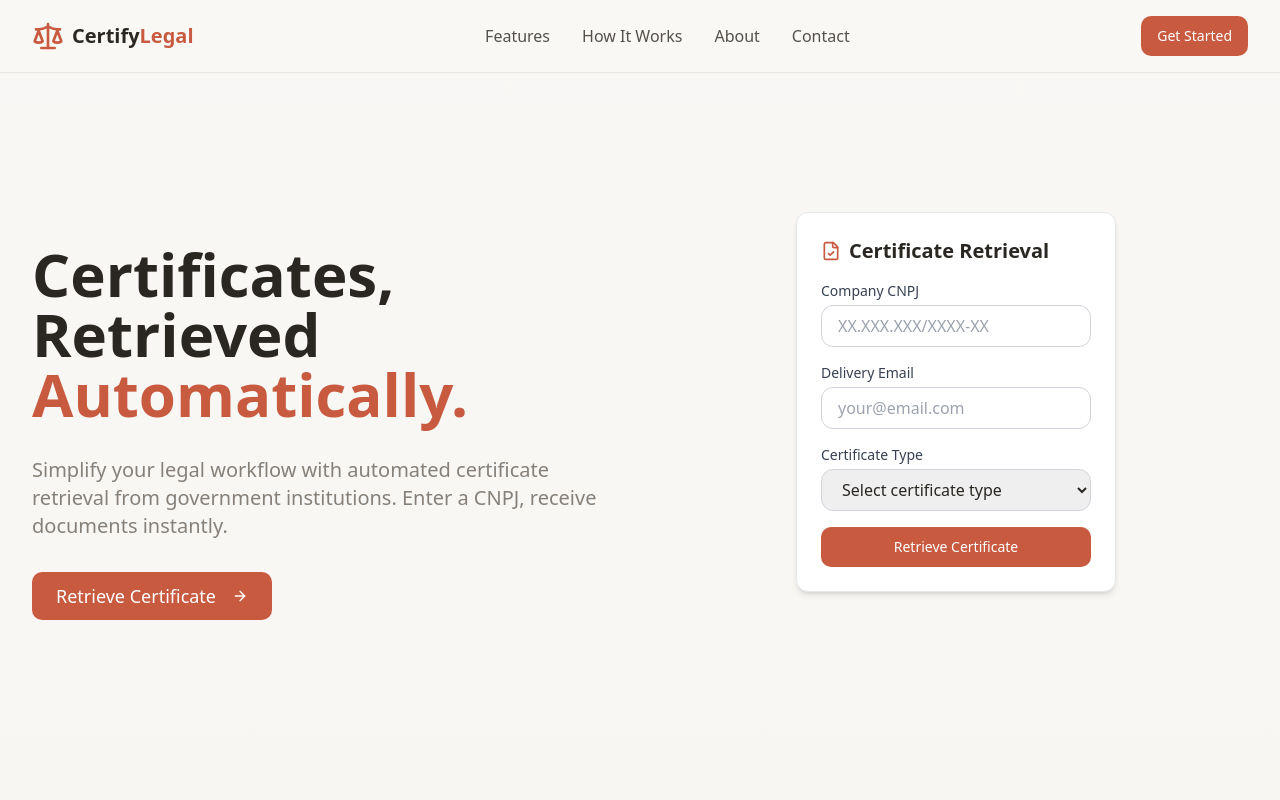
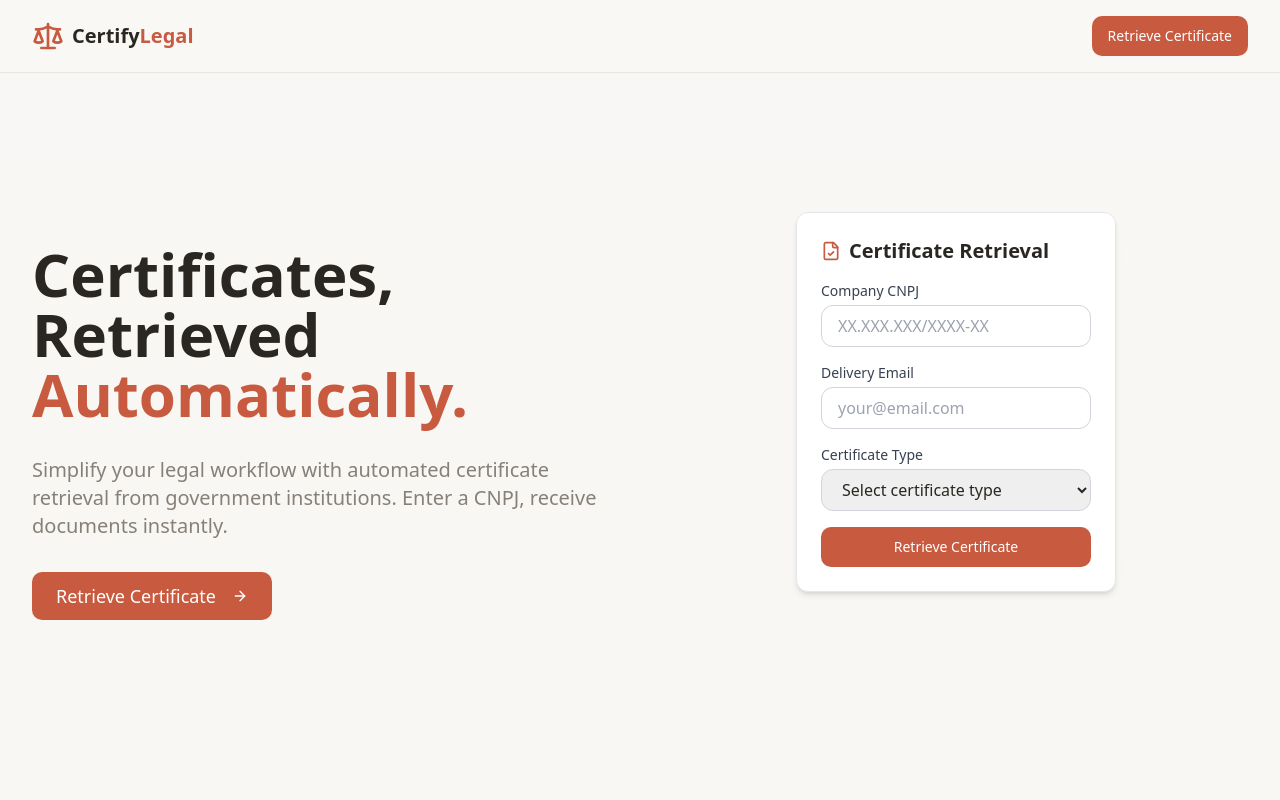
Before and after one commit to justouseai/brew-it-smartly-app-47, a React (Vite) app: page / in a window 1280 px wide. Shown: the top 800 px of the page. Built offline with nearby package versions, Linux system fonts and the light colour scheme.

Commit message:
Remove navigation menu
Remove the navigation menu component as it is no longer needed.

```diff
--- a/src/components/Header.tsx
+++ b/src/components/Header.tsx
@@ -1,7 +1,7 @@
 
 import { useState } from "react";
 import { Button } from "@/components/ui/button";
-import { Scale, PanelTop } from "lucide-react";
+import { Scale } from "lucide-react";
 
 const Header = () => {
   const [isMenuOpen, setIsMenuOpen] = useState(false);
@@ -15,16 +15,9 @@ const Header = () => {
             <span className="ml-2 text-xl font-bold">Certify<span className="text-law-light">Legal</span></span>
           </div>
 
-          <nav className="hidden md:flex space-x-8">
-            <a href="#features" className="text-foreground/80 hover:text-foreground transition-colors">Features</a>
-            <a href="#how-it-works" className="text-foreground/80 hover:text-foreground transition-colors">How It Works</a>
-            <a href="#about" className="text-foreground/80 hover:text-foreground transition-colors">About</a>
-            <a href="#contact" className="text-foreground/80 hover:text-foreground transition-colors">Contact</a>
-          </nav>
-
           <div className="hidden md:block">
             <Button className="bg-law-light hover:bg-law-medium text-white">
-              Get Started
+              Retrieve Certificate
             </Button>
           </div>
 
@@ -52,39 +45,11 @@ const Header = () => {
         {isMenuOpen && (
           <div className="md:hidden py-4 border-t">
             <nav className="flex flex-col space-y-4">
-              <a
-                href="#features"
-                className="text-foreground/80 hover:text-foreground transition-colors"
-                onClick={() => setIsMenuOpen(false)}
-              >
-                Features
-              </a>
-              <a
-                href="#how-it-works"
-                className="text-foreground/80 hover:text-foreground transition-colors"
-                onClick={() => setIsMenuOpen(false)}
-              >
-                How It Works
-              </a>
-              <a
-                href="#about"
-                className="text-foreground/80 hover:text-foreground transition-colors"
-                onClick={() => setIsMenuOpen(false)}
-              >
-                About
-              </a>
-              <a
-                href="#contact"
-                className="text-foreground/80 hover:text-foreground transition-colors"
-                onClick={() => setIsMenuOpen(false)}
-              >
-                Contact
-              </a>
               <Button
                 className="bg-law-light hover:bg-law-medium text-white w-full"
                 onClick={() => setIsMenuOpen(false)}
               >
-                Get Started
+                Retrieve Certificate
               </Button>
             </nav>
           </div>
```
